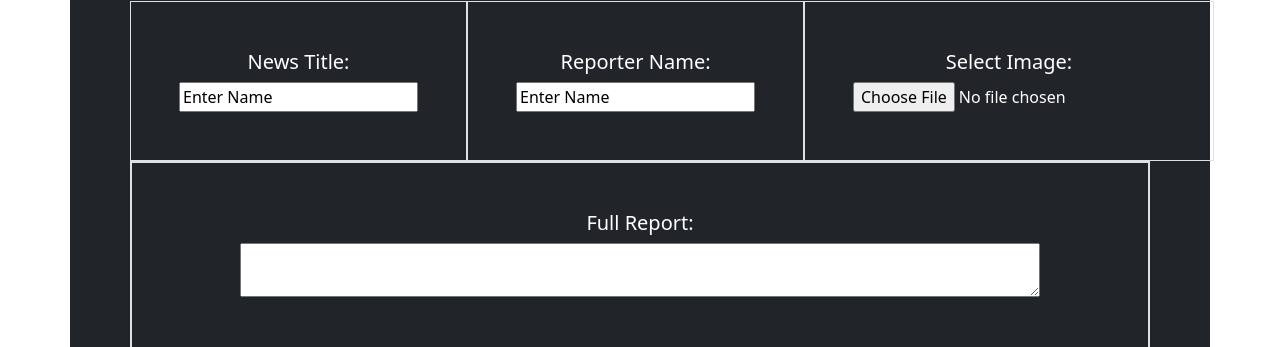
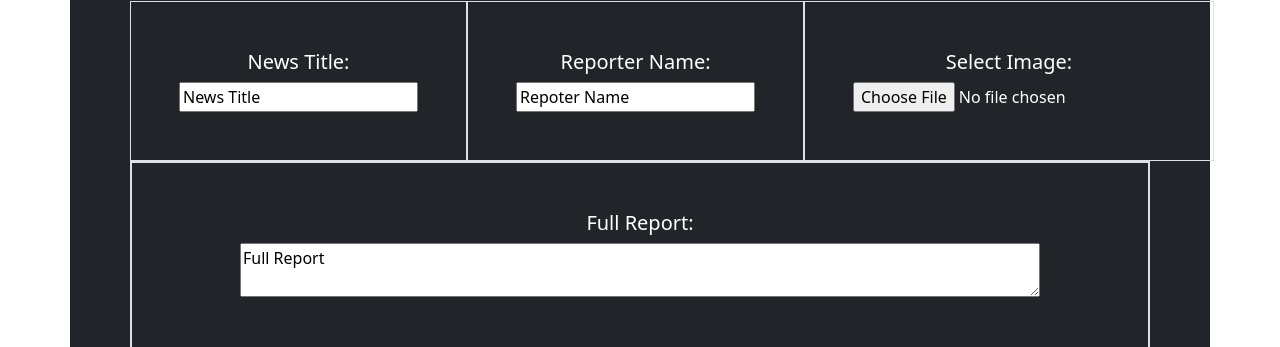
Before and after one commit to mdazim14/news-portal, a React (Create React App) app: page /admin in a window 1280 px wide. Shown: the part 220-567 px from the top of the page. Built offline with nearby package versions, Linux system fonts and the light colour scheme.

Commit message:
cosole form value

```diff
--- a/src/Components/Admin/PostNews.js
+++ b/src/Components/Admin/PostNews.js
@@ -17,11 +17,11 @@ const PostNews = () => {
                     <div className="d-flex jus">
                         <div className="p-5 border w-100">
                             <h5>News Title:</h5>
-                            <input defaultValue="Enter Name" type="text" {...register("name")} />
+                            <input defaultValue="News Title" type="text" {...register("Title")} />
                         </div>
                         <div className="p-5 border">
                             <h5>Reporter Name:</h5>
-                            <input defaultValue="Enter Name" type="text" {...register("wight")} />
+                            <input defaultValue="Repoter Name" type="text" {...register("ReporterName")} />
                         </div>
                         <div className="p-5 border">
                             <h5>Select Image:</h5>
@@ -34,7 +34,7 @@ const PostNews = () => {
 
                         <div className="p-5 border w-100">
                             <h5>Full Report:</h5>
-                            <textarea style={{ width: "800px" }} defaultValue="" type="text"{...register("price")} />
+                            <textarea style={{ width: "800px" }} defaultValue="Full Report" type="text"{...register("FullReport")} />
                         </div>
 
                     </div>
```
